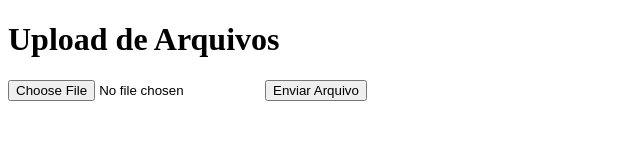
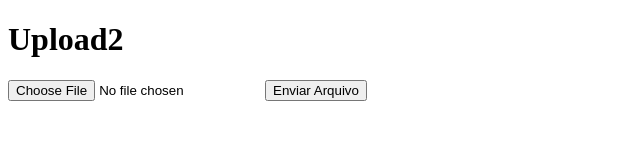
Before and after one commit to 0tns/0, a plain HTML site: page index.html in a window 1280 px wide. Shown: the whole page, without its empty margins (0-640 px from the left). Drawn offline with Linux system fonts and the light colour scheme.

Commit message:
Update index.html

```diff
--- a/index.html
+++ b/index.html
@@ -7,7 +7,7 @@
     <title>Upload2</title>
 </head>
 <body>
-    <h1>Upload de Arquivos</h1>
+    <h1>Upload2</h1>
     <form id="upload-form" enctype="multipart/form-data">
         <input type="file" name="file" id="file-input">
         <button type="submit">Enviar Arquivo</button>
```
